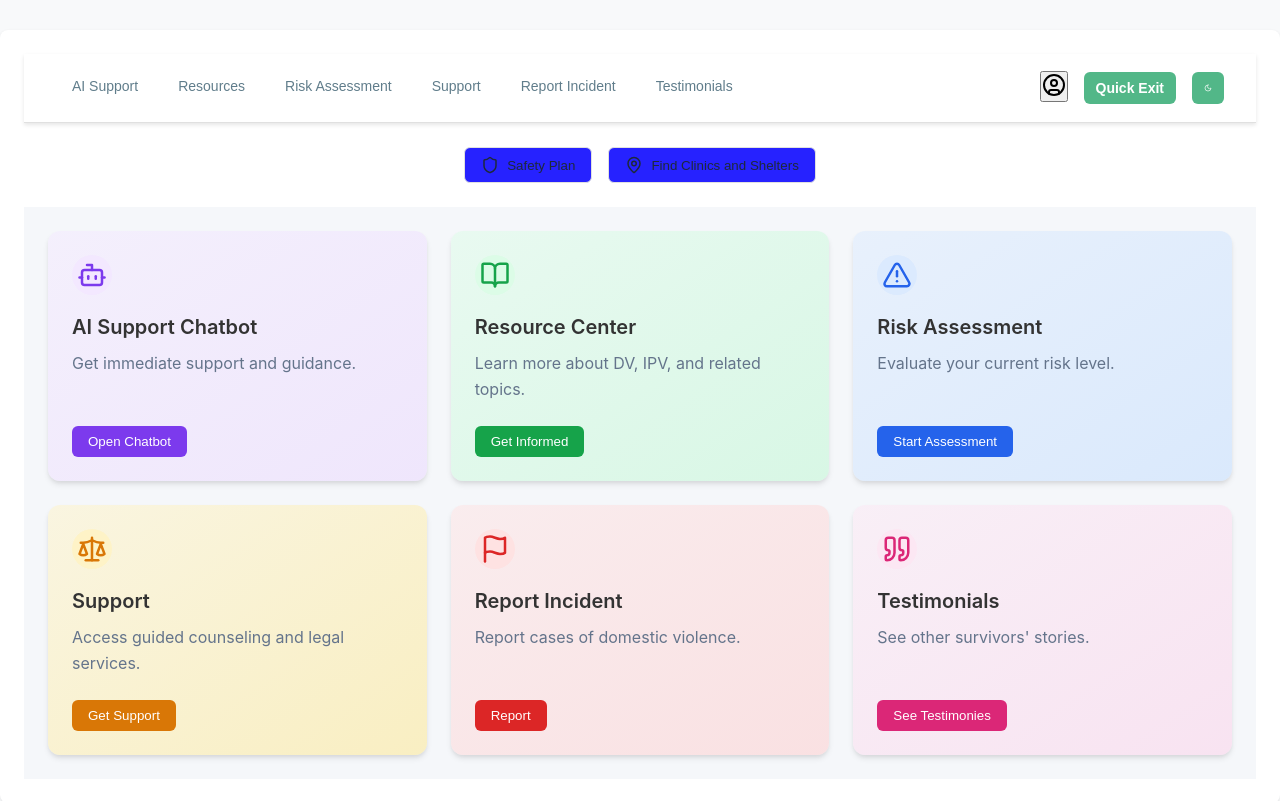
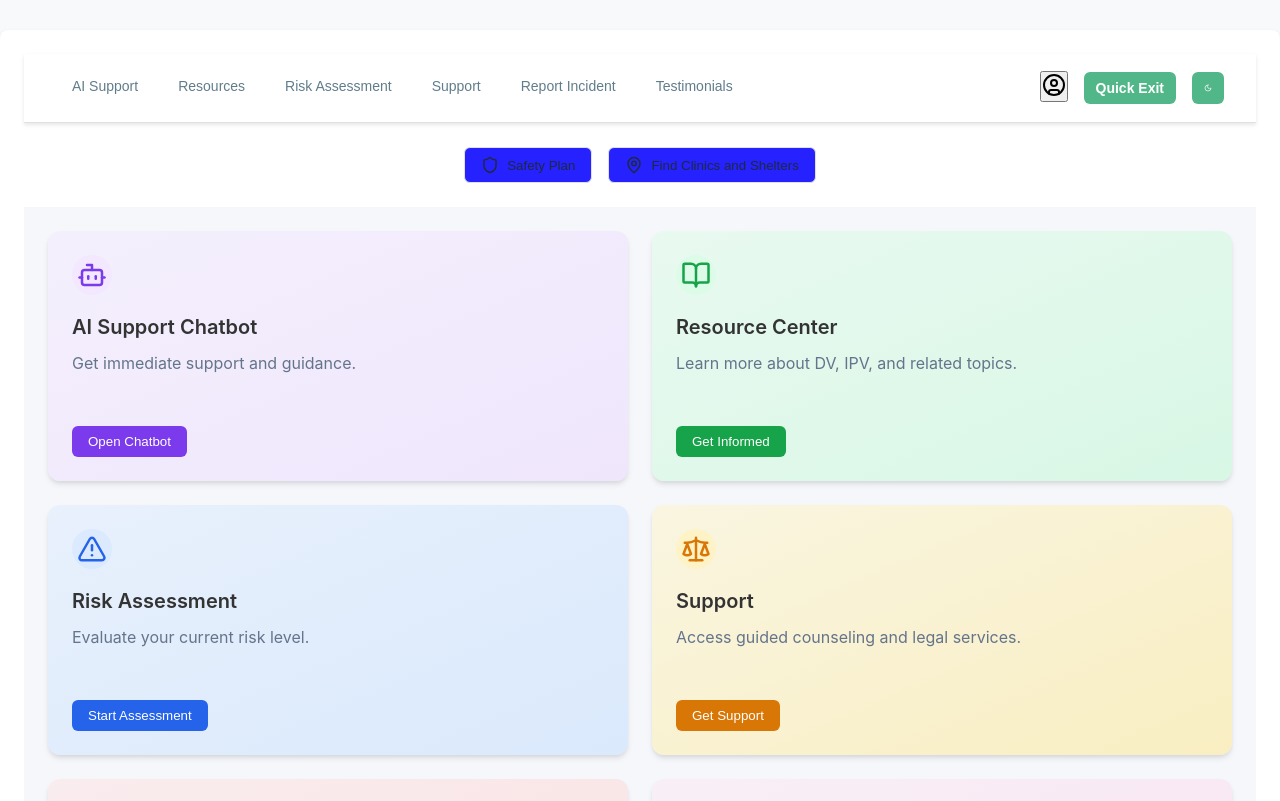
Before and after one commit to GraceDebra/dv_project, a React (Vite) app: page /dashboard in a window 1280 px wide. Shown: the top 801 px of the page. Built offline with nearby package versions, Linux system fonts and the light colour scheme.

Commit message:
card sizes

```diff
--- a/src/Dashboard.css
+++ b/src/Dashboard.css
@@ -369,7 +369,7 @@ body {
 /* Card Grid */
 .grid {
   display: grid;
-  grid-template-columns: repeat(auto-fill, minmax(300px, 1fr));
+  grid-template-columns: repeat(auto-fill, minmax(400px, 1fr));
   gap: 1.5rem;
   padding: 1.5rem;
   background-color: var(--background);
```
